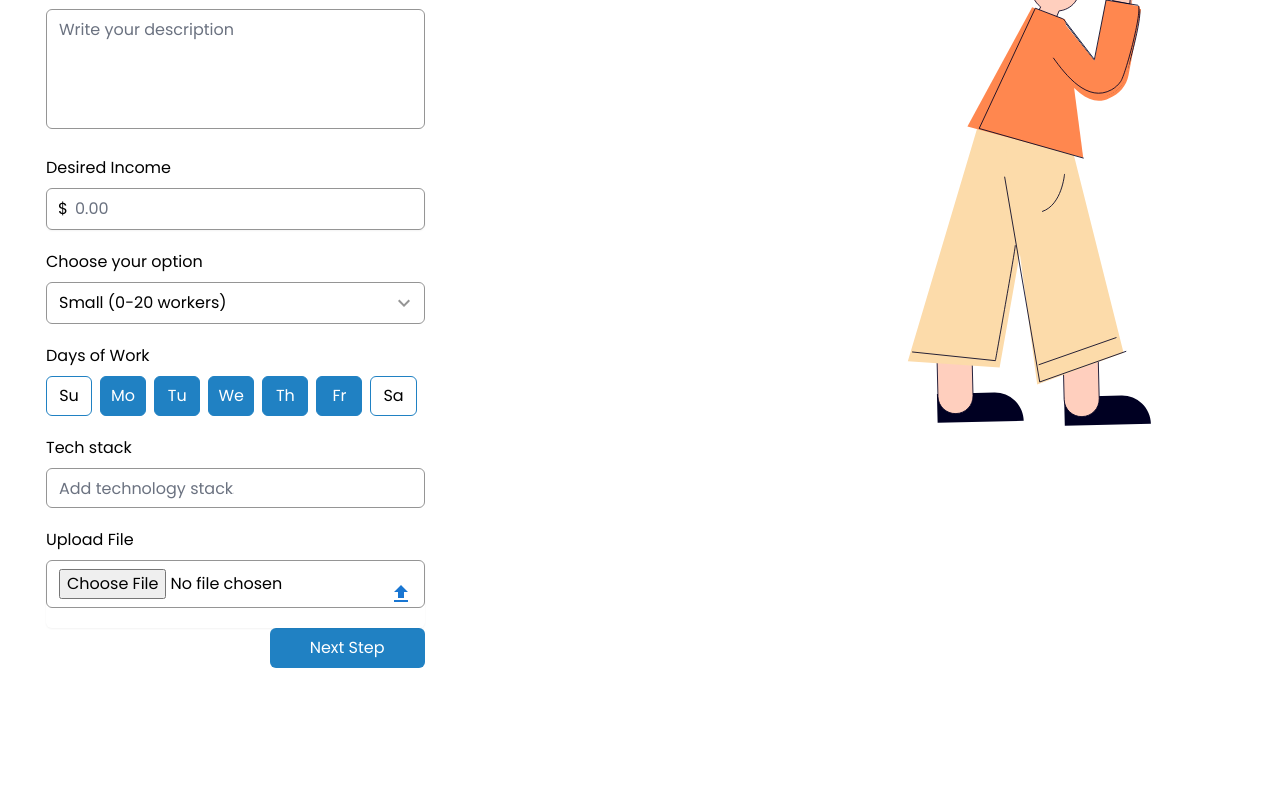
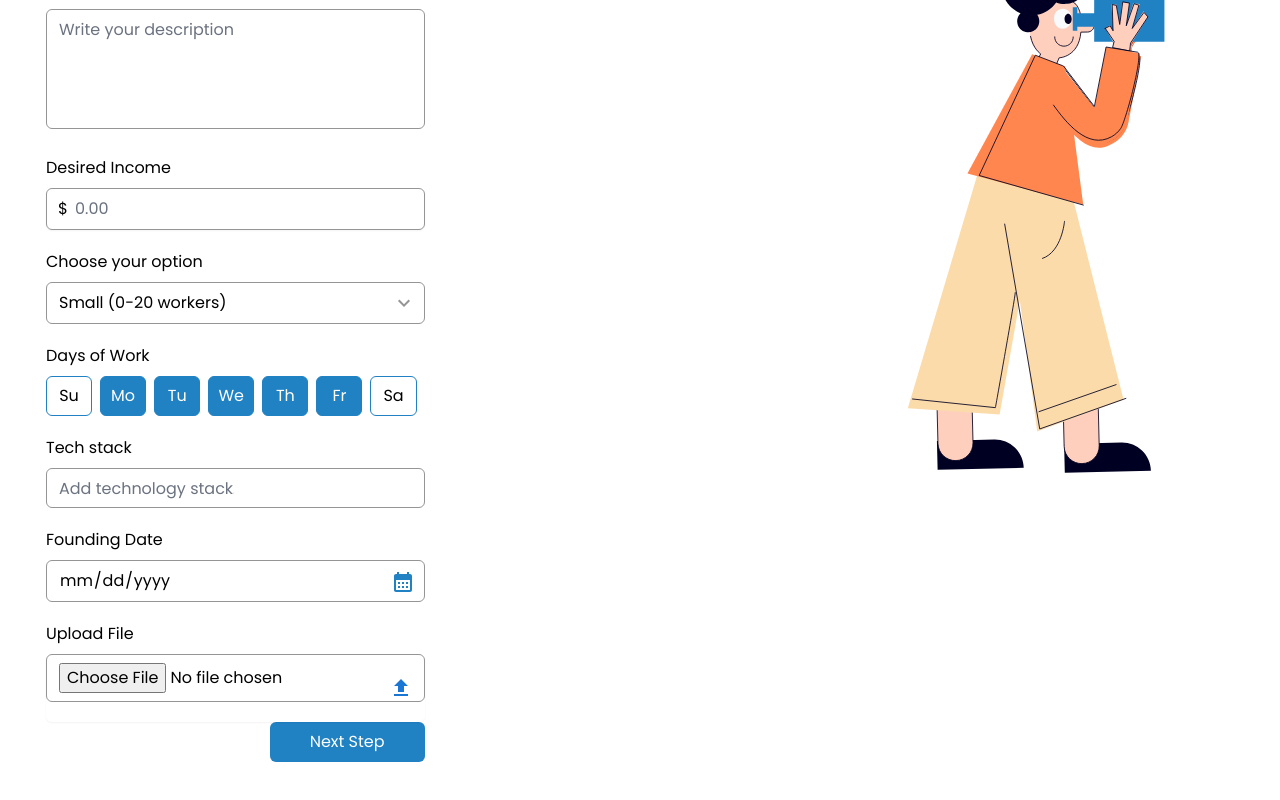
Before and after one commit to blendarkabashi/dimensio, a Next.js app: page /job-seeker/register in a window 1280 px wide. Shown: the part 479-1279 px from the top of the page. Before the commit the page ends 1227 px from the top, so only its background shows below. Built offline with nearby package versions, Linux system fonts and the light colour scheme.

Commit message:
add date input

```diff
--- a/components/input/index.js
+++ b/components/input/index.js
@@ -1,5 +1,6 @@
 import UploadIcon from '@mui/icons-material/Upload';
 import { useState } from 'react';
+import CalendarMonth from '@mui/icons-material/CalendarMonth';
 
 const Input = ({ type, label, value, className, placeholder }) => {
   let commonClasses = 'border-darkGray rounded-md w-full border p-2 px-3';
@@ -23,12 +24,15 @@ const Input = ({ type, label, value, className, placeholder }) => {
   };
   const dateInput = () => {
     return (
-      <input
-        type={type}
-        value={value}
-        placeholder={placeholder}
-        className={`${className} ${commonClasses}`}
-      />
+      <div className="relative">
+        <input
+          type={type}
+          value={value}
+          placeholder={placeholder}
+          className={`${className} ${commonClasses} focus:ring-transparent focus:border-darkGray`}
+        />
+        <CalendarMonth className="h-5 text-blue absolute top-[10px] right-[10px] bg-white" />
+      </div>
     );
   };
   const fileUploadInput = () => {
--- a/pages/job-seeker/register/index.js
+++ b/pages/job-seeker/register/index.js
@@ -74,6 +74,7 @@ const index = () => {
               selectedOptions={techStack}
               setSelectedOptions={setTechStack}
             />
+            <Input type="date" label="Founding Date" className="mb-5" />
             <Input type="file" label="Upload File" className="mb-5" />
             <div className="flex items-center justify-end">
               <Button className="px-10" type="submit">
--- a/styles/globals.scss
+++ b/styles/globals.scss
@@ -48,3 +48,16 @@ button {
 ::placeholder {
   color: #F5F5F5;
 }
+
+input[type="date"]::-webkit-calendar-picker-indicator {
+  z-index: 99999;
+  background: transparent;
+  bottom: 0;
+  color: transparent;
+  cursor: pointer;
+  height: auto;
+  position: absolute;
+  right: 0;
+  top: 0;
+  width: 50px;
+}
```
